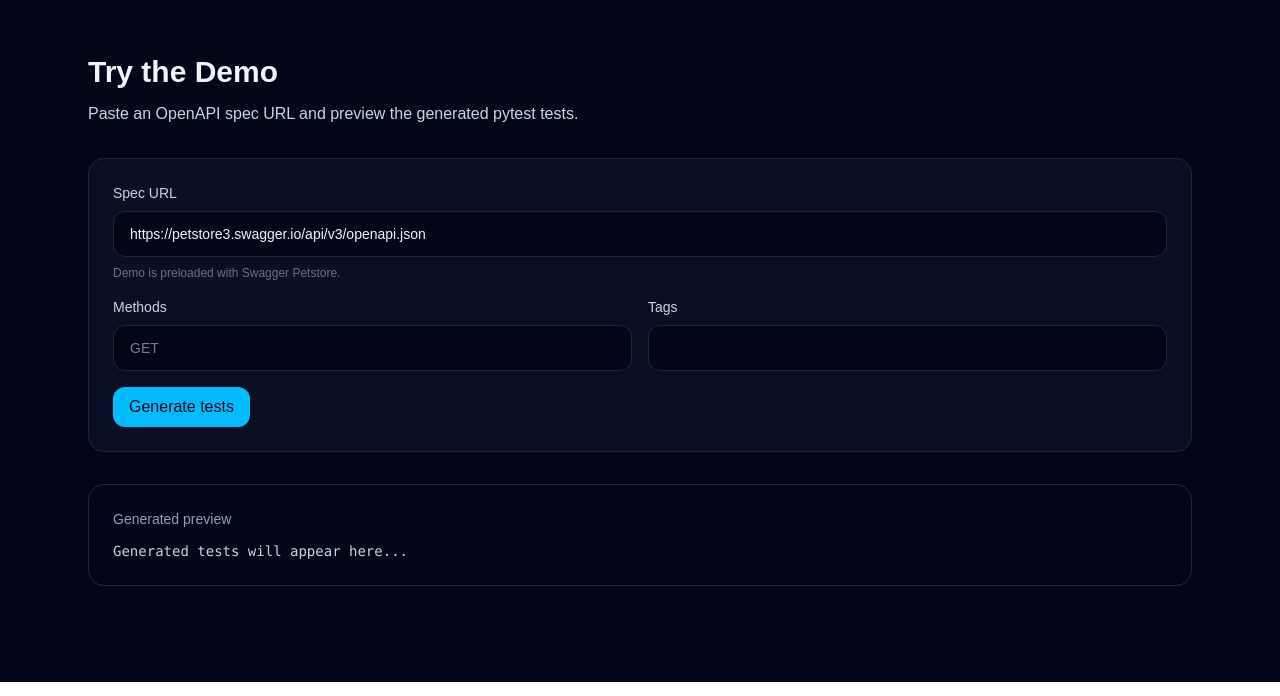
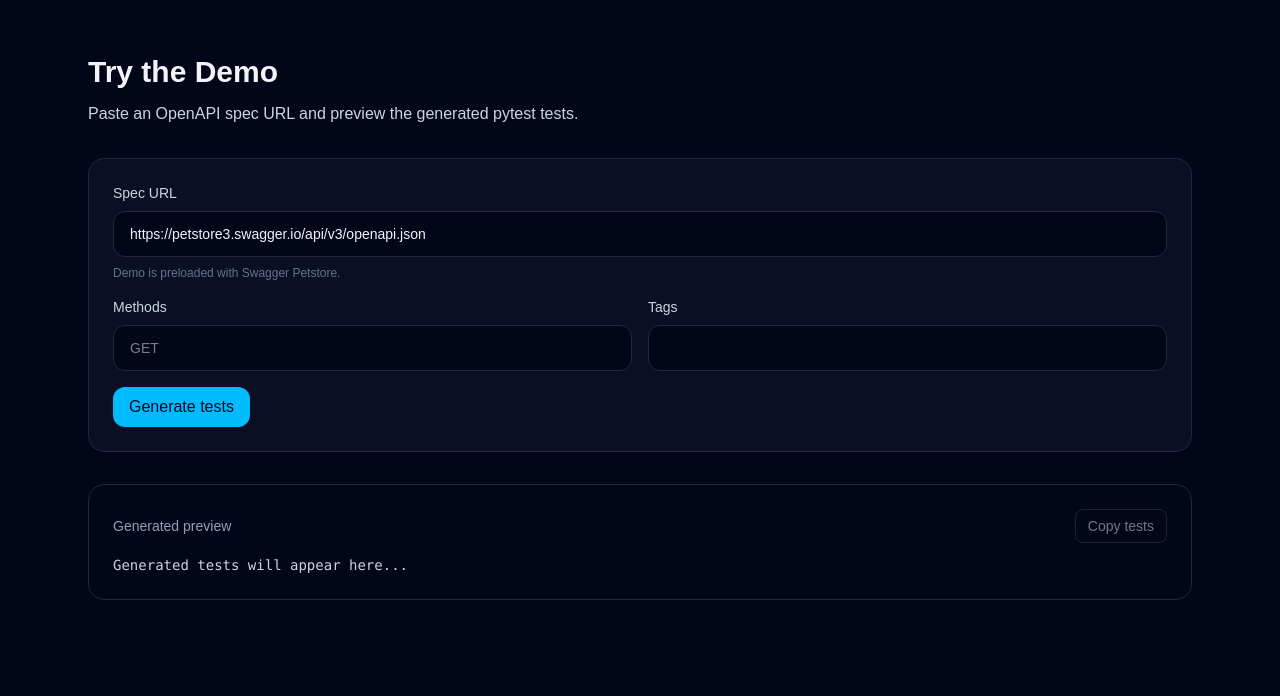
Before and after one commit to ryancrandall801/openapi-test-generator, a Next.js app in the folder website/: page / in a window 1280 px wide. Shown: the part 826-1522 px from the top of the page. Built offline with nearby package versions, Linux system fonts and the light colour scheme.

Commit message:
feat: improve enum sample generation and add copy button to web demo

```diff
--- a/website/app/page.tsx
+++ b/website/app/page.tsx
@@ -12,6 +12,7 @@ export default function OpenApiTestGeneratorLandingPage() {
   const [generatedCode, setGeneratedCode] = useState("");
   const [isLoading, setIsLoading] = useState(false);
   const [error, setError] = useState("");
+  const [copied, setCopied] = useState(false);
 
   const scrollToDemo = () => {
     document
@@ -79,6 +80,23 @@ export default function OpenApiTestGeneratorLandingPage() {
       setIsLoading(false);
     }
   };
+
+  const handleCopy = async () => {
+    if (!generatedCode) {
+      return;
+    }
+
+    try {
+      await navigator.clipboard.writeText(generatedCode);
+      setCopied(true);
+
+      setTimeout(() => {
+        setCopied(false);
+      }, 1500);
+    } catch {
+      setError("Failed to copy generated tests.");
+  }
+};
 
   const features = [
     {
@@ -248,13 +266,22 @@ export default function OpenApiTestGeneratorLandingPage() {
         {/* OUTPUT */}
 
         <div className="mt-8 rounded-2xl border border-slate-800 bg-slate-950 p-6">
-          <div className="mb-3 text-sm text-slate-400">
-            Generated preview
+          <div className="mb-3 flex items-center justify-between">
+            <div className="text-sm text-slate-400">
+              Generated preview
+            </div>
+
+            <button
+              onClick={handleCopy}
+              disabled={!generatedCode}
+              className="rounded-lg border border-slate-700 px-3 py-1.5 text-sm text-slate-200 hover:bg-slate-900 disabled:cursor-not-allowed disabled:opacity-50"
+            >
+              {copied ? "Copied!" : "Copy tests"}
+            </button>
           </div>
 
           <pre className="overflow-x-auto whitespace-pre-wrap text-sm text-slate-300">
-            {generatedCode ||
-              "Generated tests will appear here..."}
+            {generatedCode || "Generated tests will appear here..."}
           </pre>
         </div>
       </section>
```
Also changed, not shown: 2 other files (tests, documents, lock files or other folders).
